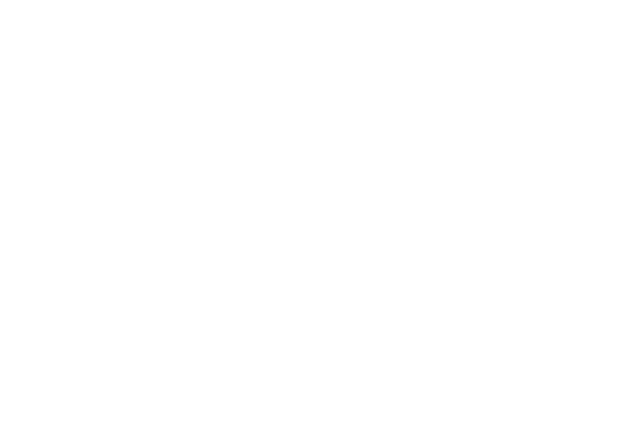
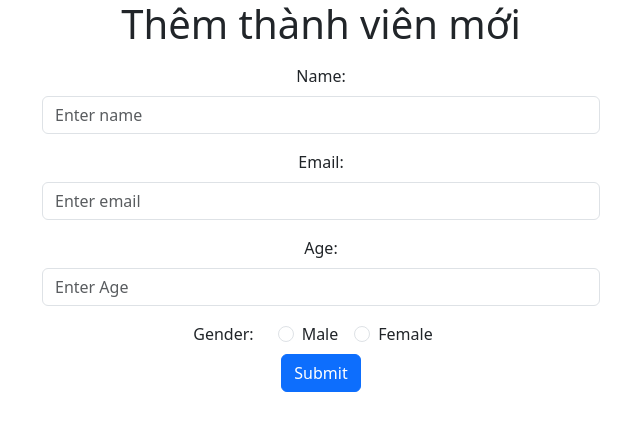
Before and after one commit to CuongND04/redux-toolkit-crud, a React (Create React App) app: page / in a window 1280 px wide. Shown: the top 430 px of the page, without its empty margins (319-959 px from the left). Built offline with nearby package versions, Linux system fonts and the light colour scheme.

Commit message:
🔧 configure store

```diff
--- a/src/App.js
+++ b/src/App.js
@@ -1,9 +1,12 @@
 
 import './App.css';
+import Create from './components/Create';
 
 function App() {
   return (
-   <div className="App"></div>
+   <div className="App">
+    <Create/>
+   </div>
   );
 }
 
--- /dev/null
+++ b/src/components/Create.jsx
@@ -0,0 +1,81 @@
+import React from "react";
+
+function Create() {
+  return (
+    <div className="container">
+      <h1>Thêm thành viên mới</h1>
+      <form className="w-50 mx-auto">
+      <div className="mb-3 mt-3">
+        <label for="name" className="form-label">
+          Name:
+        </label>
+        <input
+          type="text"
+          className="form-control"
+          id="name"
+          placeholder="Enter name"
+          name="name"
+        />
+      </div>
+      <div className="mb-3 mt-3">
+        <label for="email" className="form-label">
+          Email:
+        </label>
+        <input
+          type="email"
+          className="form-control"
+          id="email"
+          placeholder="Enter email"
+          name="email"
+        />
+      </div>
+      <div className="mb-3">
+        <label for="pwd" className="form-label">
+          Age:
+        </label>
+        <input
+          type="text"
+          className="form-control"
+          id="age"
+          placeholder="Enter Age"
+          name="age"
+        />
+      </div>
+      <label for="gender" className="form-label me-4">
+          Gender:
+        </label>
+      <div class="form-check form-check-inline">
+        <input
+          type="radio"
+          class="form-check-input"
+          id="radio1"
+          name="gender"
+          value="male"
+        />
+        <label class="form-check-label" for="radio1">
+          Male
+        </label>
+      </div>
+      <div class="form-check form-check-inline">
+        <input
+          type="radio"
+          class="form-check-input"
+          id="radio2"
+          name="gender"
+          value="female"
+        />
+
+        <label class="form-check-label" for="radio2">
+          Female
+        </label>
+      </div>
+      <br/>
+      <button type="submit" className="btn btn-primary">
+        Submit
+      </button>
+    </form>
+    </div>
+  );
+}
+
+export default Create;
--- /dev/null
+++ b/src/features/userSlice.js
@@ -0,0 +1,15 @@
+import { createSlice} from "@reduxjs/toolkit";
+
+export const userSlice = createSlice({
+  name:"userSlice",
+  initialState : {
+    users:[],
+    loading: false,
+    error:null
+  },
+  reducers:{}
+  ,
+  extraReducers:{
+
+  }
+})
--- a/src/index.js
+++ b/src/index.js
@@ -1,13 +1,18 @@
-import React from 'react';
-import ReactDOM from 'react-dom/client';
-import './index.css';
-import App from './App';
-import reportWebVitals from './reportWebVitals';
+import React from "react";
+import ReactDOM from "react-dom/client";
+import "./index.css";
+import App from "./App";
+import reportWebVitals from "./reportWebVitals";
+import "bootstrap/dist/css/bootstrap.min.css";
+import { Provider } from "react-redux";
+import { store } from "./store";
+const root = ReactDOM.createRoot(document.getElementById("root"));
 
-const root = ReactDOM.createRoot(document.getElementById('root'));
 root.render(
   <React.StrictMode>
-    <App />
+    <Provider store={store }>
+      <App />
+    </Provider>
   </React.StrictMode>
 );
 
--- /dev/null
+++ b/src/store/index.js
@@ -0,0 +1,8 @@
+import { configureStore } from "@reduxjs/toolkit";
+import {userSlice} from "../features/userSlice";
+
+export const store = configureStore({
+  reducer: {
+    user: userSlice, //slice nay co ten la user trong ung dung
+  },
+});
```
